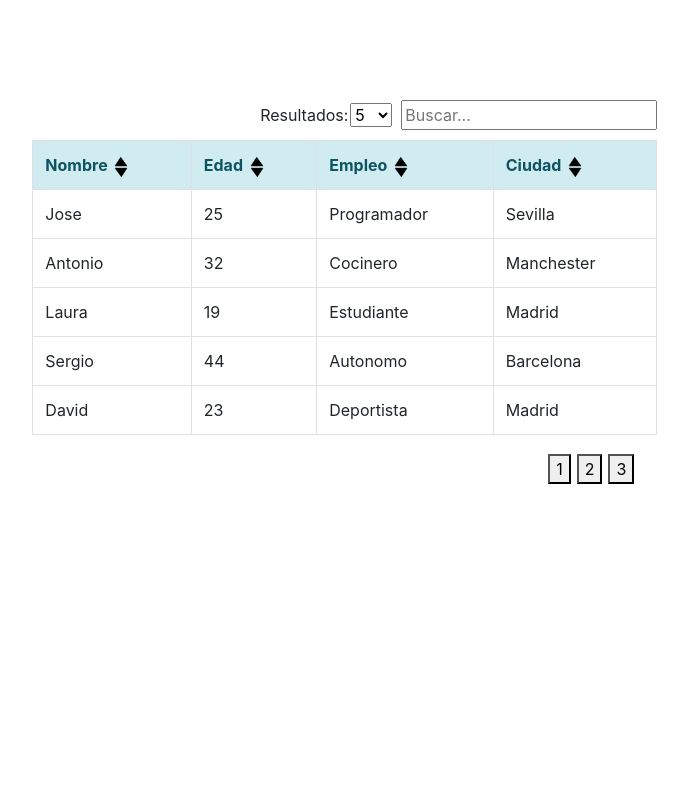
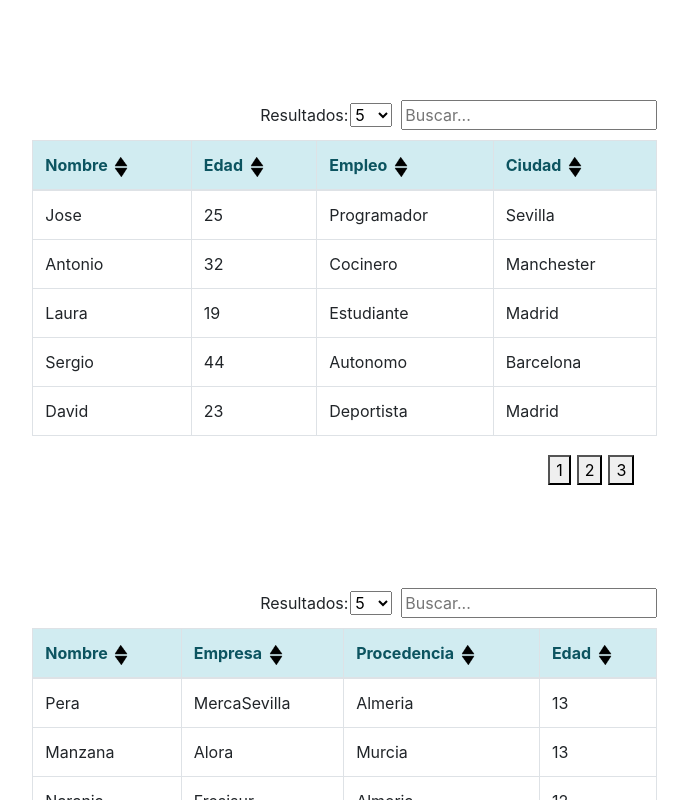
Before and after one commit to josromgav/ContentProjection_DataTable, an Angular app: page / in a window 1280 px wide. Shown: the top 800 px of the page, without its empty margins (186-874 px from the left). Built offline with nearby package versions, Linux system fonts and the light colour scheme.

Commit message:
Implemented dynamic processing of json injections through a father component and its sorting.

```diff
--- a/src/app/app.component.html
+++ b/src/app/app.component.html
@@ -1 +1,7 @@
-<app-my-data-table></app-my-data-table>
+
+
+<app-my-data-table [pristineArray]="pristineArray" [headers]="['Nombre','Edad','Empleo', 'Ciudad']">
+</app-my-data-table>
+
+<app-my-data-table [pristineArray]="pristineArray2" [headers]="['Nombre','Empresa','Procedencia','Edad']">
+</app-my-data-table>
--- a/src/app/app.component.ts
+++ b/src/app/app.component.ts
@@ -6,5 +6,30 @@ import { Component } from '@angular/core';
   styleUrls: ['./app.component.css']
 })
 export class AppComponent {
-  title = 'app';
+
+  pristineArray:any = [
+    {name:'Jose', edad:'25', empleo:'Programador', ciudad:'Sevilla'},
+    {name:'Antonio', edad:'32', empleo:'Cocinero', ciudad:'Manchester'},
+    {name:'Laura', edad:'19', empleo:'Estudiante', ciudad:'Madrid'},
+    {name:'Sergio', edad:'44', empleo:'Autonomo', ciudad:'Barcelona'},
+    {name:'David', edad:'23', empleo:'Deportista', ciudad:'Madrid'},
+    {name:'Alberto', edad:'16', empleo:'Estudiante', ciudad:'Malaga'},
+    {name:'Rosa', edad:'22', empleo:'Cuidadora', ciudad:'Sevilla'},
+    {name:'Carmen', edad:'20', empleo:'Pintora', ciudad:'Huelva'},
+    {name:'Maria', edad:'21', empleo:'Periodista', ciudad:'Jaen'},
+    {name:'Angel', edad:'20', empleo:'Electricista', ciudad:'Cadiz'},
+    {name:'Jeronimo', edad:'27', empleo: 'Ingeniero', ciudad:'Almeria'},
+    {name:'Adrian', edad:'25', empleo:'Abogado', ciudad:'Huelva'},
+  ];
+
+  pristineArray2:any = [
+    {name:'Pera',  empresa:'MercaSevilla', procedencia:'Almeria',edad:'13'},
+    {name:'Manzana',  empresa:'Alora', procedencia:'Murcia',edad:'13'},
+    {name:'Naranja',  empresa:'Fresisur', procedencia:'Almeria',edad:'12'},
+    {name:'Pomelo',  empresa:'Natklo', procedencia:'Asturias',edad:'13'},
+    {name:'Mandarina',  empresa:'Ajomar', procedencia:'Madrid',edad:'14'},
+    {name:'Platano',  empresa:'CanariasC', procedencia:'Valladolid',edad:'13'},
+    {name:'Fresa',  empresa:'FresCoSur', procedencia:'Sevilla',edad:'13'},
+    {name:'Melocoton',  empresa:'Lampache', procedencia:'Murcia',edad:'10'},
+  ];
 }
--- a/src/app/my-data-table/my-data-table.component.html
+++ b/src/app/my-data-table/my-data-table.component.html
@@ -18,12 +18,12 @@
         <input type="text" name="" id="" placeholder="Buscar..." [(ngModel)]="searchString" (ngModelChange)="filterSearch()">
       </div>
       <table class="table table-bordered table-hover table-condensed">
-        <tr class="alert-info">
-          <th>Nombre <img src="./../../assets/sort-alternate.png" style="cursor: pointer" (click)="sortByName()"></th>
-          <th>Edad <img src="./../../assets/sort-alternate.png" style="cursor: pointer" (click)="sortByEdad()"></th>
-          <th>Empleo <img src="./../../assets/sort-alternate.png"></th>
-          <th>Ciudad <img src="./../../assets/sort-alternate.png"></th>  </tr>
-        <tr *ngFor="let item of myCustomArray"> <td>{{item.name}}</td>  <td>{{item.edad}}</td>  <td>{{item.empleo}}</td>  <td>{{item.ciudad}}</td></tr>
+        <thead>
+          <tr class="alert-info"> <th *ngFor="let item of headers; let i=index">{{item}} <img src="./../../assets/sort-alternate.png" style="cursor: pointer" (click)="sortBy(i)"></th></tr>
+        </thead>
+        <tbody>
+          <tr *ngFor="let item of myCustomArray"> <td *ngFor="let key of keys">{{item[key]}}</td></tr>
+        </tbody>
       </table>
       <div class="containerPages">
         <div *ngFor="let item of pages" class="pageButton" (click)="switchPage(item)"> <button>{{item}}</button></div>
@@ -32,16 +32,5 @@
     <div class="col-3"></div>
   </div>
 </div>
-
-
-<!-- {{pristineArray | json}}
-{{myCustomArray | json}} -->
-<!-- <p></p>
-<button (click)="removeFirst()">Borra</button>
-<p></p>
-<p><button (click)="showAmount(5)">Muestra 5</button></p>
-<p><button (click)="showAmount(10)">Muestra 10</button></p>
-<p><button (click)="showAmount(20)">Muestra 20</button></p>
--->
-<!-- <p>Número de páginas: {{amountOfPages}}</p>
-<p>Paginas: {{pages}}</p>  -->
+<ng-content select="p"></ng-content>
+<ng-content select="span"></ng-content>
--- a/src/app/my-data-table/my-data-table.component.ts
+++ b/src/app/my-data-table/my-data-table.component.ts
@@ -1,4 +1,4 @@
-import { Component, OnInit } from '@angular/core';
+import { Component, OnInit, Input  } from '@angular/core';
 import { FormControl, FormGroup, FormBuilder, Validators } from '@angular/forms';
 
 @Component({
@@ -7,8 +7,11 @@ import { FormControl, FormGroup, FormBuilder, Validators } from '@angular/forms'
   styleUrls: ['./my-data-table.component.css']
 })
 export class MyDataTableComponent implements OnInit {
+  // pristineArray:any=[];
+  @Input() pristineArray:any;
+  @Input() headers:any[];
 
-  sortArbiter:boolean;
+  sortArbiter:boolean = false;
   amountOfRows:number = 5;
   myFilteredArray:any=[];
   myCustomArray:any=[];
@@ -16,7 +19,7 @@ export class MyDataTableComponent implements OnInit {
   pages:any=[];
   currentPage:number;
   searchString:string;
-
+  keys:any=[];
   constructor() { }
 
   ngOnInit() {
@@ -29,29 +32,19 @@ export class MyDataTableComponent implements OnInit {
       this.pages.push(i);
     }
     this.currentPage = 1;
+    this.keys = Object.keys(this.pristineArray[0]);
   }
 
 
-
-
-  sortByName(){
+  sortBy(index:string){
+    let i = parseInt(index);
+    let property= this.keys[i];
     if(this.sortArbiter == false){
-      this.myCustomArray = this.myCustomArray.sort((a,b)=>a.name.localeCompare(b.name));
+      this.myFilteredArray = this.myFilteredArray.sort((a,b)=>a[property].localeCompare(b[property]));
     }else{
-      this.myCustomArray = this.myCustomArray.sort((a,b)=>a.name.localeCompare(b.name)).reverse();
+      this.myFilteredArray = this.myFilteredArray.sort((a,b)=>a[property].localeCompare(b[property])).reverse();
     }
-    this.sortArbiter = !this.sortArbiter;
-  }
-
-  sortByEdad(){
-    if(this.sortArbiter == null){
-      this.sortArbiter = false;
-    }
-    if(this.sortArbiter == false){
-      this.myCustomArray = this.myCustomArray.sort((a,b)=>a.edad.localeCompare(b.edad));
-    }else{
-      this.myCustomArray = this.myCustomArray.sort((a,b)=>a.edad.localeCompare(b.edad)).reverse();
-    }
+    this.changeDataTable(); //Recarga el dataTable completo que hemos reordenado
     this.sortArbiter = !this.sortArbiter;
   }
 
@@ -69,7 +62,6 @@ export class MyDataTableComponent implements OnInit {
   }
 
   changeDataTable(){
-
     this.myCustomArray = this.myFilteredArray.slice(0, this.amountOfRows);
     this.amountOfPages = Math.ceil(this.myFilteredArray.length/this.amountOfRows);
     this.pages = [];
@@ -96,18 +88,4 @@ export class MyDataTableComponent implements OnInit {
     this.changeDataTable();
   }
 
-  pristineArray:any = [
-    {name:'Jose', edad:'25', empleo:'Programador', ciudad:'Sevilla'},
-    {name:'Antonio', edad:'32', empleo:'Cocinero', ciudad:'Manchester'},
-    {name:'Laura', edad:'19', empleo:'Estudiante', ciudad:'Madrid'},
-    {name:'Sergio', edad:'44', empleo:'Autonomo', ciudad:'Barcelona'},
-    {name:'David', edad:'23', empleo:'Deportista', ciudad:'Madrid'},
-    {name:'Alberto', edad:'16', empleo:'Estudiante', ciudad:'Malaga'},
-    {name:'Rosa', edad:'22', empleo:'Cuidadora', ciudad:'Sevilla'},
-    {name:'Carmen', edad:'20', empleo:'Pintora', ciudad:'Huelva'},
-    {name:'Maria', edad:'21', empleo:'Periodista', ciudad:'Jaen'},
-    {name:'Angel', edad:'20', empleo:'Electricista', ciudad:'Cadiz'},
-    {name:'Jeronimo', edad:'27', empleo: 'Ingeniero', ciudad:'Almeria'},
-    {name:'Adrian', edad:'25', empleo:'Abogado', ciudad:'Huelva'},
-  ];
 }
```
